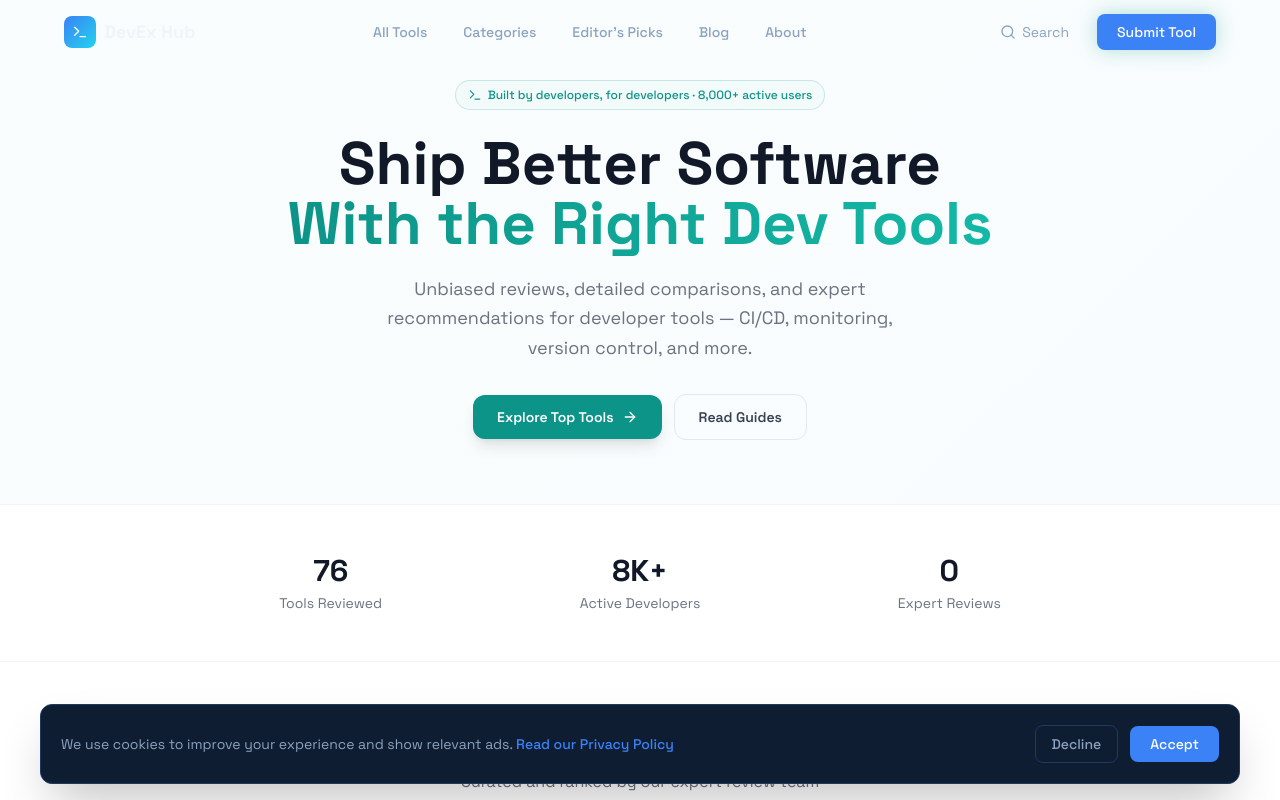
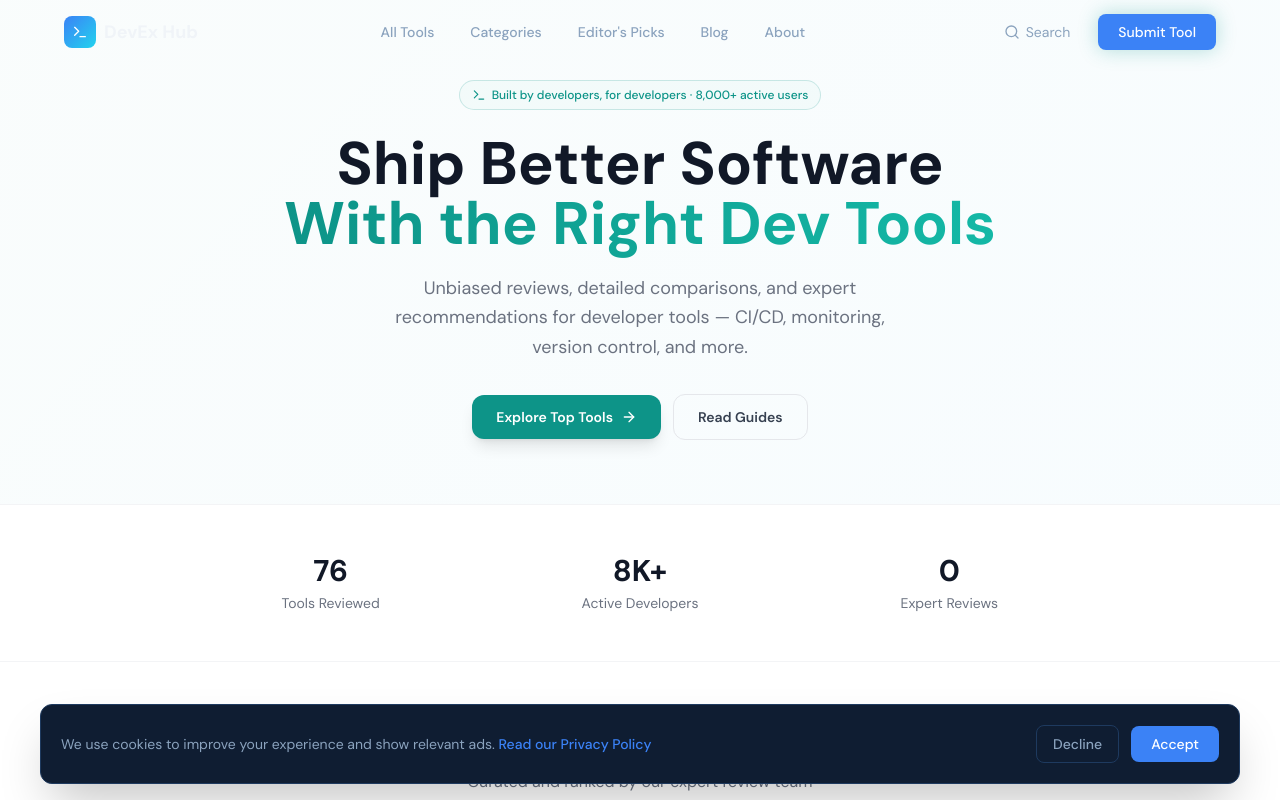
Before and after one commit to edi-tech-tools/devex-tools-hub, a Next.js app: page / in a window 1280 px wide. Shown: the top 800 px of the page. Built offline with nearby package versions, Linux system fonts and the light colour scheme.

Commit message:
Differentiate font: switch from Space_Grotesk to DM_Sans

```diff
--- a/app/globals.css
+++ b/app/globals.css
@@ -22,7 +22,7 @@
   }
 
   body {
-    font-family: 'Space Grotesk', ui-sans-serif, system-ui, -apple-system, sans-serif;
+    font-family: 'DM Sans', ui-sans-serif, system-ui, -apple-system, sans-serif;
     background-color: var(--bg-primary);
     color: var(--text-primary);
     -webkit-font-smoothing: antialiased;
--- a/app/layout.tsx
+++ b/app/layout.tsx
@@ -1,14 +1,14 @@
 import type { Metadata } from "next";
-import { Space_Grotesk } from "next/font/google";
+import { DM_Sans } from "next/font/google";
 import "./globals.css";
 import Header from "./sections/Header";
 import Footer from "./sections/Footer";
 import CookieBanner from "./components/CookieBanner";
 
-const spaceGrotesk = Space_Grotesk({
+const dmSans = DM_Sans({
   subsets: ["latin"],
   weight: ["400", "500", "600", "700"],
-  variable: "--font-space-grotesk",
+  variable: "--font-dm-sans",
 });
 
 export const metadata: Metadata = {
@@ -44,8 +44,8 @@ export default function RootLayout({
   children: React.ReactNode;
 }) {
   return (
-    <html lang="en" className={spaceGrotesk.variable}>
-      <body className={`${spaceGrotesk.className} min-h-screen antialiased`}>
+    <html lang="en" className={dmSans.variable}>
+      <body className={`${dmSans.className} min-h-screen antialiased`}>
         {/* Background Effects */}
         <div className="aurora-bg" />
         <div className="grid-pattern" />
```
